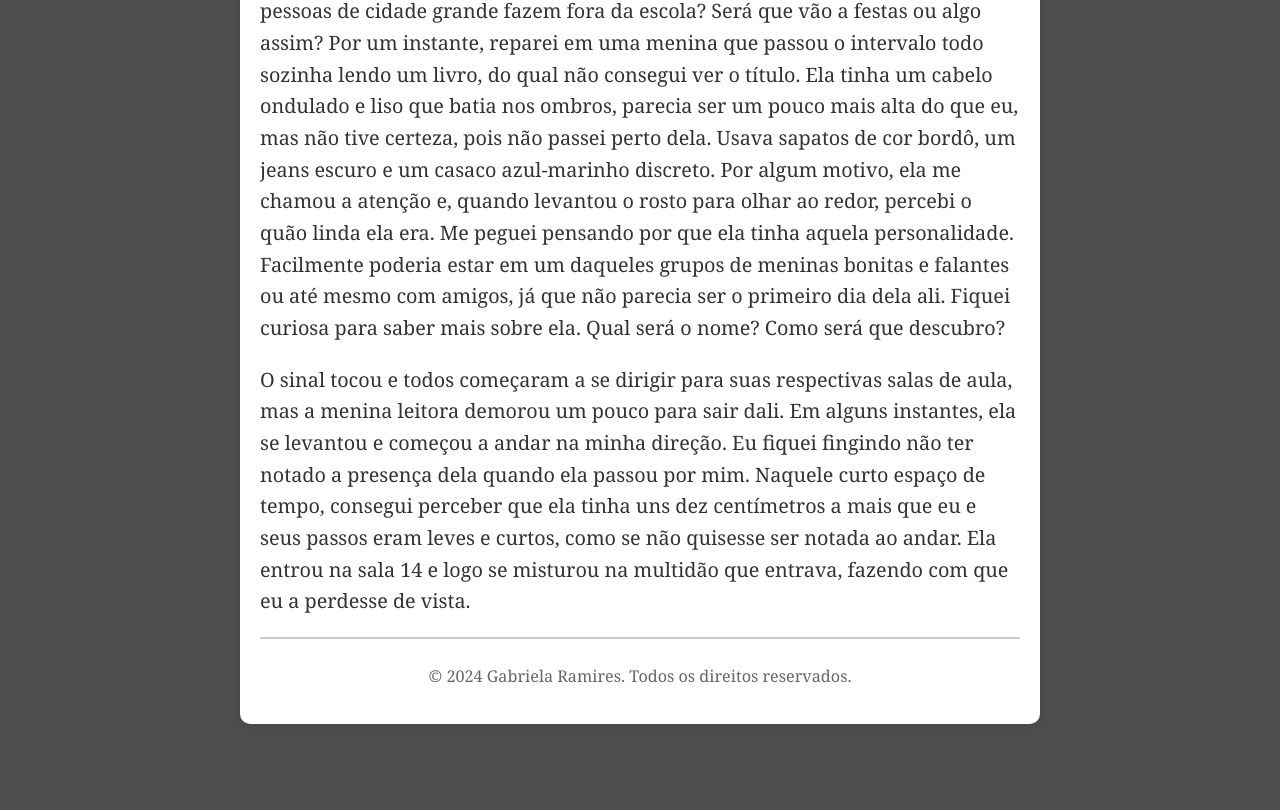
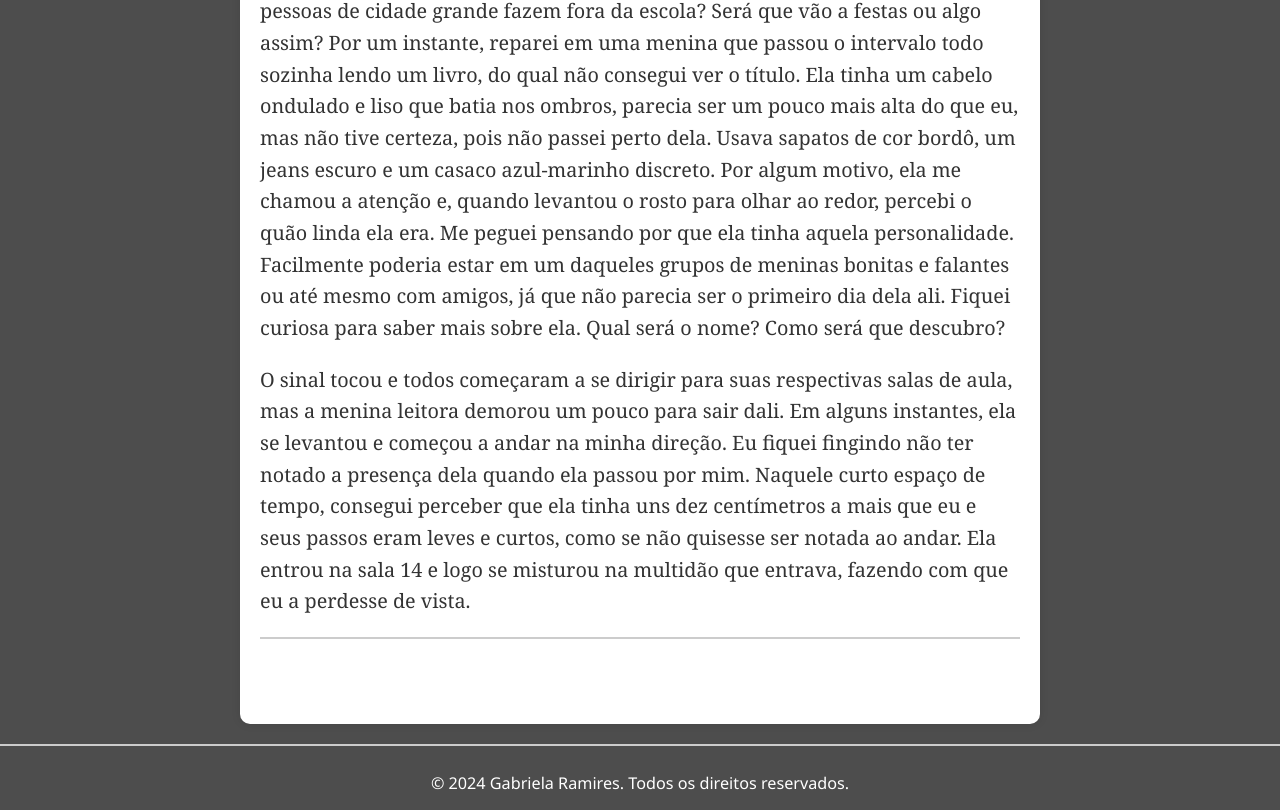
Before and after one commit to gabi-ramires/livro-front, a Vue app: page /about in a window 1280 px wide. Shown: the part 2735-3545 px from the top of the page. Before the commit the page ends 3479 px from the top, so only its background shows below. Built offline with nearby package versions, Linux system fonts and the light colour scheme; the HTML template or start-up script is replaced by a standard one.

Commit message:
add rodape

```diff
--- a/src/App.vue
+++ b/src/App.vue
@@ -12,6 +12,10 @@
     <main>
       <router-view></router-view>
     </main>
+
+    <footer class="footer">
+      <p>&copy; 2024 Gabriela Ramires. Todos os direitos reservados.</p>
+    </footer>
   </div>
 </template>
 
--- a/src/assets/css/App.css
+++ b/src/assets/css/App.css
@@ -74,3 +74,14 @@ nav h3 {
 .btn-escuro:hover {
     filter: brightness(1.3);
 }
+
+
+/* Rodapé */
+.footer {
+    text-align: center;
+    border-top: 2px solid #ccc;
+    padding-top: 10px;
+    margin-top: 20px;
+    font-size: 0.9em;
+    color: white !important;
+}
```
Also changed, not shown: src/views/HomePage.vue (line endings or trailing spaces), 7 other files (tests, documents, lock files or other folders).
